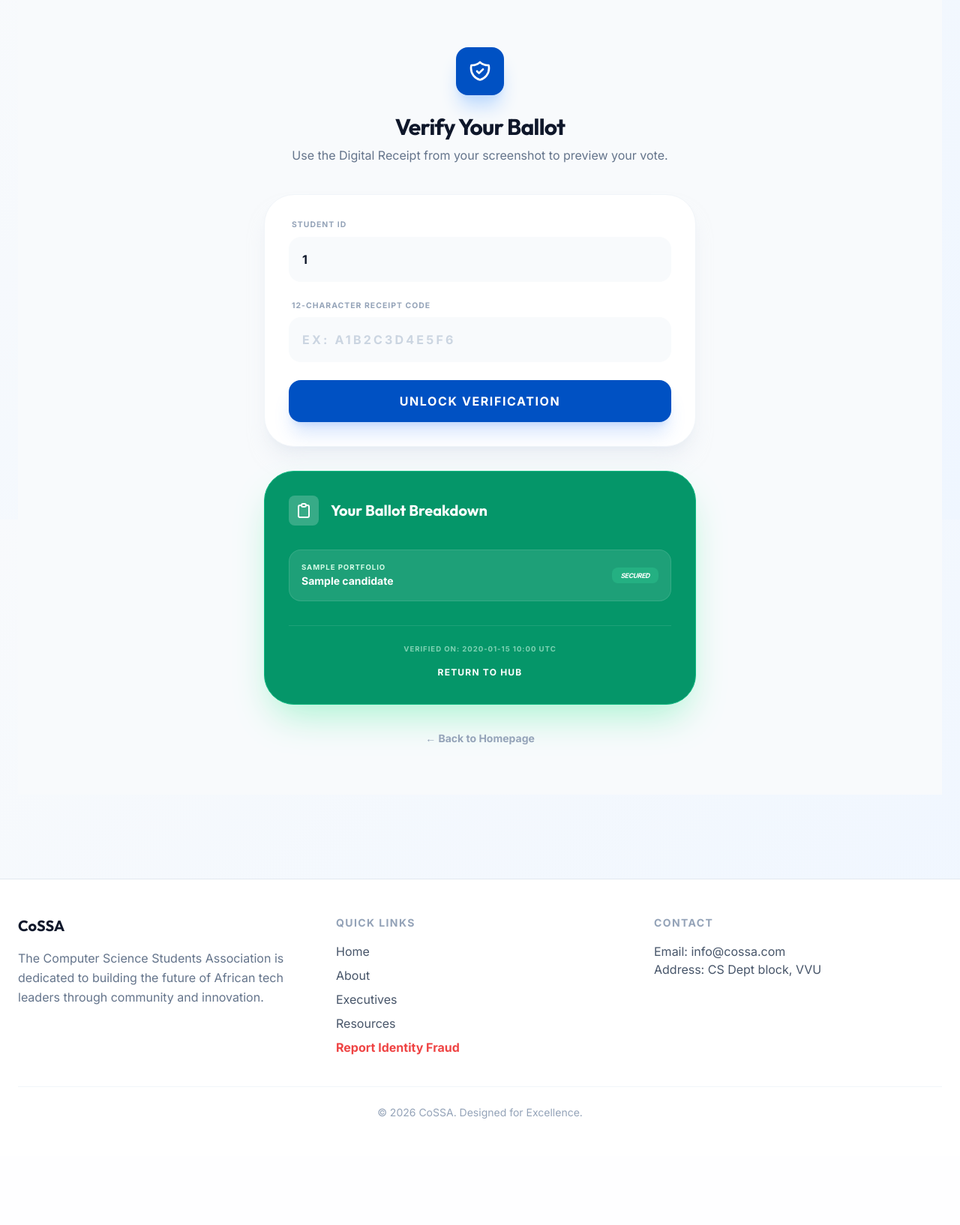
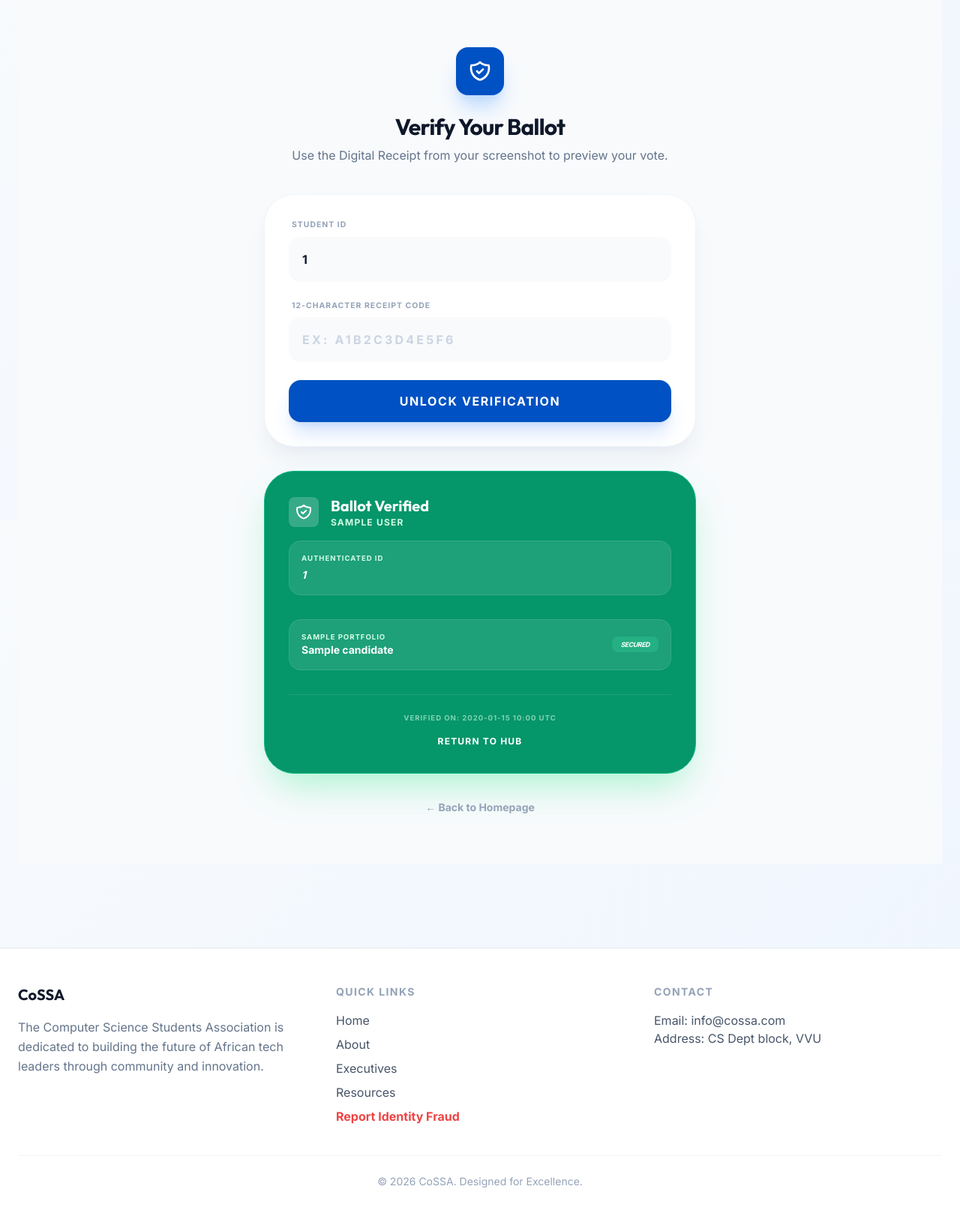
Before and after one commit to sasusavage/cosaa, a Flask app: template app/templates/voting/verify_ballot.html in a window 1280 px wide. Shown: the part 107-1741 px from the top of the page at 75% size. Before the commit the page ends 1599 px from the top, so only its background shows below. Run offline with Flask 3, Linux system fonts and the light colour scheme; the template is opened without the code that fills it: most values are stand-ins (such as "Sample title", 1, 10 or a date in 2020); some libraries are stand-ins or nearby versions.

Commit message:
fix: globalize receipt hash consistency and add identity proof to verify ballot

```diff
--- a/app/templates/voting/verify_ballot.html
+++ b/app/templates/voting/verify_ballot.html
@@ -49,13 +49,21 @@
         {# 📊 Results Display #}
         {% if results %}
         <div class="bg-emerald-600 p-8 rounded-[2.5rem] shadow-2xl shadow-emerald-200 border border-emerald-500">
-            <div class="flex items-center gap-4 mb-8">
+            <div class="flex items-center gap-4 mb-4">
                 <div class="bg-white/20 p-2 rounded-lg">
                     <svg xmlns="http://www.w3.org/2000/svg" class="h-6 w-6 text-white" fill="none" viewBox="0 0 24 24" stroke="currentColor">
-                        <path stroke-linecap="round" stroke-linejoin="round" stroke-width="2" d="M9 5H7a2 2 0 00-2 2v12a2 2 0 002 2h10a2 2 0 002-2V7a2 2 0 00-2-2h-2M9 5a2 2 0 002 2h2a2 2 0 002-2M9 5a2 2 0 012-2h2a2 2 0 012 2" />
+                        <path stroke-linecap="round" stroke-linejoin="round" stroke-width="2" d="M9 12l2 2 4-4m5.618-4.016A11.955 11.955 0 0112 2.944a11.955 11.955 0 01-8.618 3.04A12.02 12.02 0 003 9c0 5.591 3.824 10.29 9 11.622 5.176-1.332 9-6.03 9-11.622 0-1.042-.133-2.052-.382-3.016z" />
                     </svg>
                 </div>
-                <h2 class="text-xl font-bold text-white">Your Ballot Breakdown</h2>
+                <div>
+                    <h2 class="text-xl font-bold text-white">Ballot Verified</h2>
+                    <p class="text-xs text-emerald-100 font-bold uppercase tracking-widest">{{ results[0].voter.full_name }}</p>
+                </div>
+            </div>
+
+            <div class="bg-white/10 p-4 rounded-2xl mb-8 border border-white/10">
+                <p class="text-[0.6rem] font-bold text-emerald-100 uppercase tracking-widest mb-1">Authenticated ID</p>
+                <p class="text-sm font-black text-white italic tracking-widest">{{ results[0].voter.student_id }}</p>
             </div>
 
             <div class="space-y-4">
```
Also changed, not shown: app/blueprints/voting/routes.py (+7 -4 lines).
